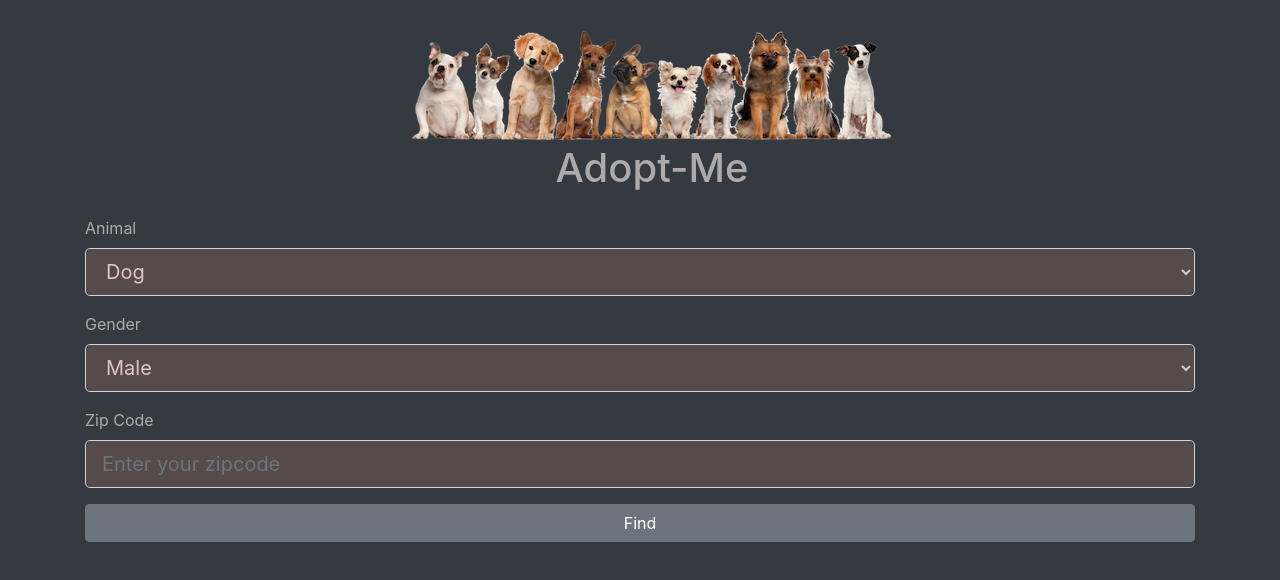
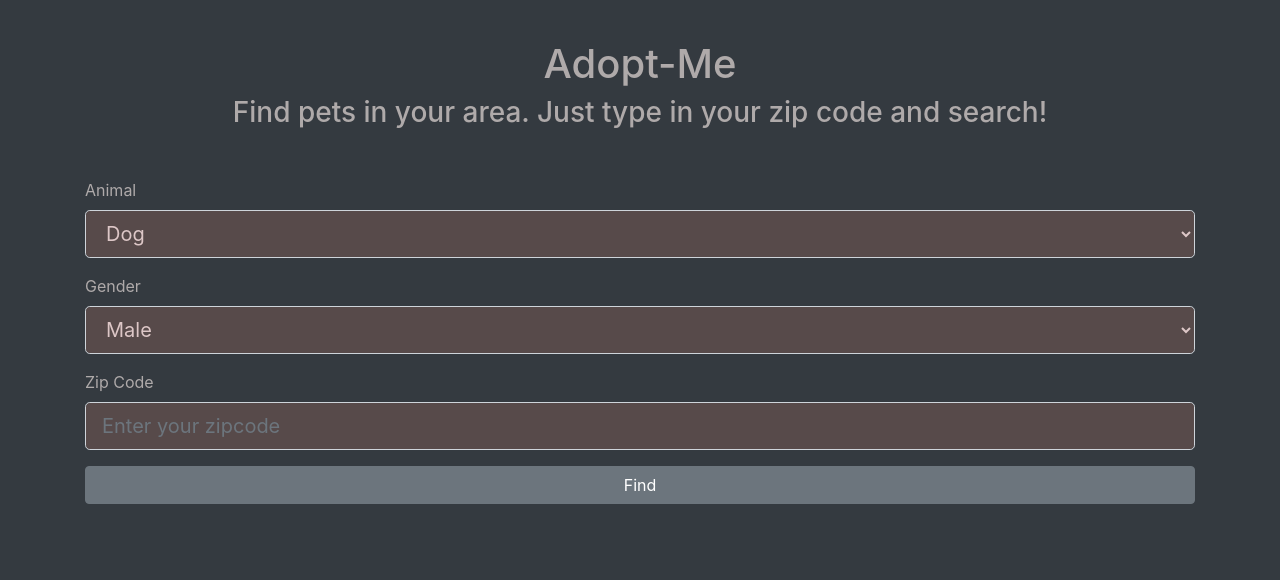
Before and after one commit to angelr1076/adopt-me-app_js, a website with bundled scripts: page index.html in a window 1280 px wide. Built offline with nearby package versions, Linux system fonts and the light colour scheme.

Commit message:
Removed pet image

```diff
--- a/index.html
+++ b/index.html
@@ -4,7 +4,7 @@
     <meta charset="utf-8" />
     <meta http-equiv="X-UA-Compatible" content="IE=edge" />
     <title>Adopt Me!</title>
-<meta name="viewport" content="width=device-width, initial-scale=1.0">
+    <meta name="viewport" content="width=device-width, initial-scale=1.0" />
     <link rel="stylesheet" type="text/css" href="./styles/style.css" />
     <link
       rel="stylesheet"
@@ -12,22 +12,18 @@
       integrity="sha384-ggOyR0iXCbMQv3Xipma34MD+dH/1fQ784/j6cY/iJTQUOhcWr7x9JvoRxT2MZw1T"
       crossorigin="anonymous"
     />
-    <link rel="icon" href="./assets/img/icon.png">
+    <link rel="icon" href="./assets/img/icon.png" />
   </head>
   <body class="bg-dark">
-    <header class="text-center ml-4 p-3">
-      <img src="./assets/img/pets.png" alt="pet-logo" />
+    <header class="text-center m-4 p-3">
       <h1>Adopt-Me</h1>
+      <h3>Find pets in your area. Just type in your zip code and search!</h3>
     </header>
     <div class="container">
       <form id="pet-form" action="">
         <div class="form-group">
           <label for="animal">Animal</label>
-            <select
-              name=""
-              id="animal"
-              class="form-control form-control-lg mb-3"
-            >
+          <select name="" id="animal" class="form-control form-control-lg mb-3">
             <option value="dog">Dog</option>
             <option value="cat">Cat</option>
             <option value="smallfurry">Furry Critters</option>
@@ -56,7 +52,6 @@
       </form>
       <div id="results"></div>
     </div>
-    </header>
     <script src="./js/main.js"></script>
   </body>
 </html>
```
Also changed, not shown: assets/img/pets.png (deleted), assets/img/pup.png (added), dist/index.html, 2 other files. Lines whose indentation alone changed are shown as unchanged.
